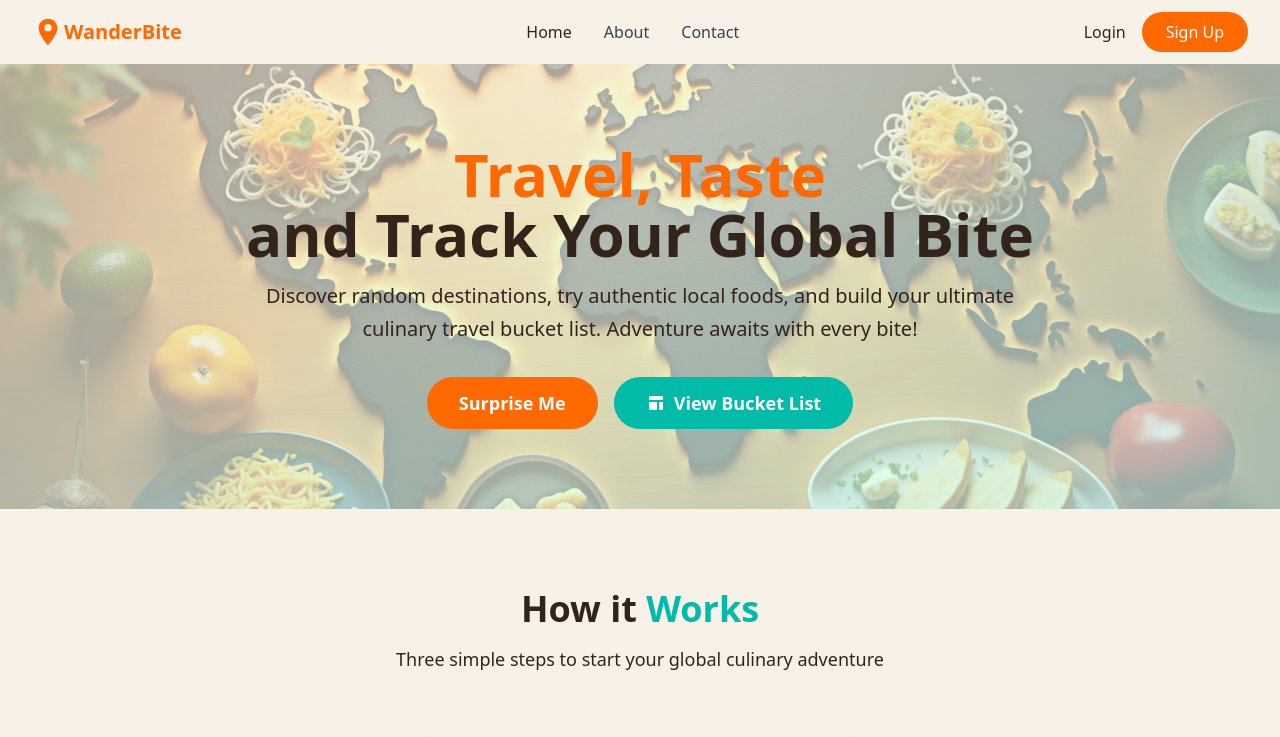
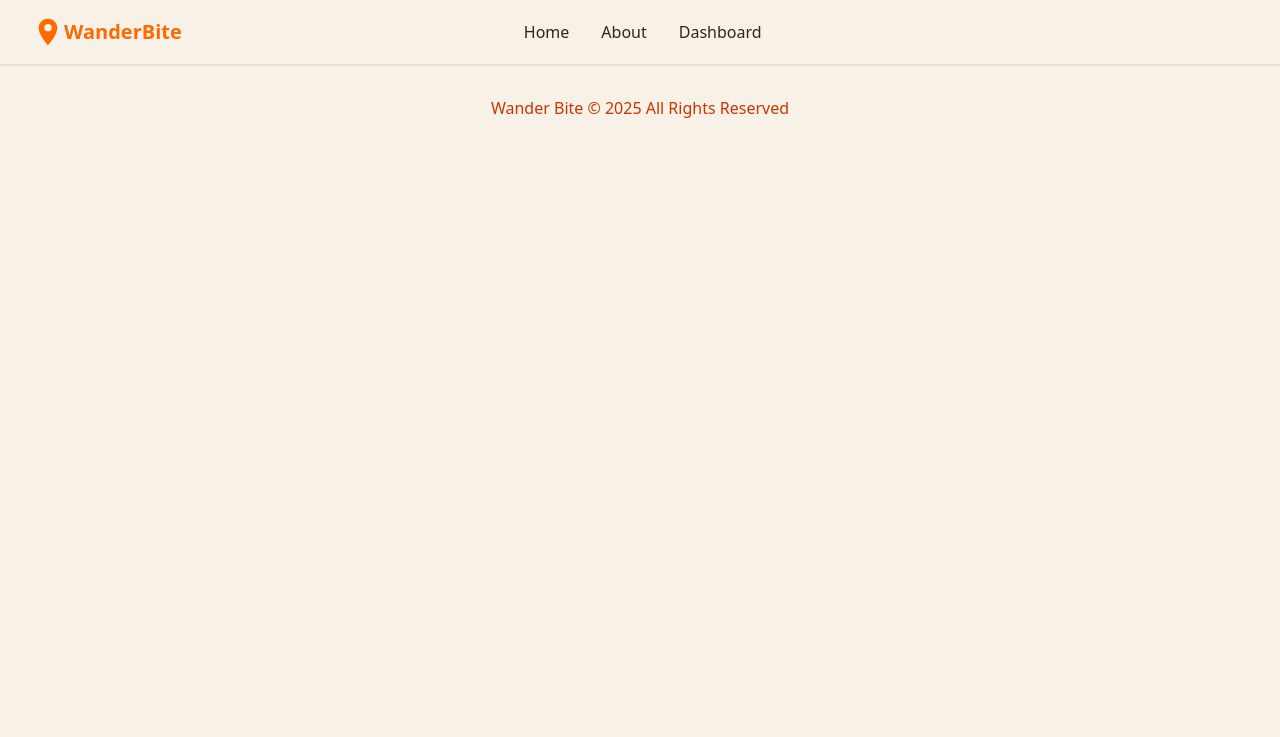
Before and after one commit to tl-smith/Foodie_Bucket_List_App, a React (Vite) app in the folder frontend/: page / in a window 1280 px wide. Shown: the top 737 px of the page. Built offline with nearby package versions, Linux system fonts and the light colour scheme.

Commit message:
Add Layout to all Frontend pages
Add A layout for all pages, which includes a
NavBar with logo and navlinks, as well as a
footer. Made sure that all other links are nested
inside the Layout route and tested it.

Implements-Requirement: #65

```diff
--- /dev/null
+++ b/frontend/src/components/Layout.jsx
@@ -0,0 +1,13 @@
+import { Outlet } from "react-router-dom";
+import NavBar from "./NavBar.jsx";
+import Footer from "./LayoutFooter.jsx";
+
+export default function Layout(){
+    return (
+        <div>
+            <NavBar/>
+            <Outlet/>
+            <Footer/>
+        </div>
+    );
+}
--- /dev/null
+++ b/frontend/src/components/LayoutFooter.jsx
@@ -0,0 +1,13 @@
+
+
+export default function Footer() {
+  return (
+    <footer className="py-8">
+      <div className="max-w-6xl mx-auto px-4 sm:px-6 lg:px-8">
+        <div className="flex justify-center space-x-6">
+          <p className="text-orange-700">Wander Bite © 2025 All Rights Reserved</p>
+        </div>
+      </div>
+    </footer>
+  )
+}
--- /dev/null
+++ b/frontend/src/components/NavBar.jsx
@@ -0,0 +1,62 @@
+import { NavLink } from "react-router-dom";
+
+export default function NavBar() {
+    function Logo() {
+        return (
+            <div className="flex items-center">
+                <a href="/home" className="text-orange-500 hover:text-orange-600">
+                    <svg
+                        className="w-8 h-8"
+                        fill="currentColor"
+                        viewBox="0 0 24 24"
+                    xmlns="http://www.w3.org/2000/svg"
+                        >
+                        <path d="M12 2C8.134 2 5 5.134 5 9c0 5.25 7 13 7 13s7-7.75 7-13c0-3.866-3.134-7-7-7zm0 9.5A2.5 2.5 0 1 1 12 6a2.5 2.5 0 0 1 0 5.5z" />
+                    </svg>
+                </a>
+                <span className="text-xl font-bold text-orange-500">WanderBite</span>
+            </div>
+        );
+    }
+
+  return (
+    <header className="bg-[#f7f1e8] shadow-sm">
+      <div className="max-w-7xl mx-auto px-4 sm:px-6 lg:px-8">
+        <div className="flex justify-between items-center h-16 w-3/5">
+          <Logo/>
+
+          {/* Navigation */}
+          <nav className="hidden md:flex space-x-8">
+            <NavLink
+                to="/home"
+                className={({isActive}) => {
+                    return isActive ?
+                    "text-orange-500 hover:text-orange-600 font-medium border-b-2 border-orange-500" : "text-[#32241b] hover:text-orange-500 font-medium"
+                }}
+            >
+                Home
+            </NavLink>
+            <NavLink
+                to="/about"
+                className={({isActive}) => {
+                    return isActive ?
+                    "text-orange-500 hover:text-orange-600 font-medium border-b-2 border-orange-500" : "text-[#32241b] hover:text-orange-500 font-medium"
+                }}
+            >
+                About
+            </NavLink>
+            <NavLink
+                to="/dashboard"
+                className={({isActive}) => {
+                    return isActive ?
+                    "text-orange-500 hover:text-orange-600 font-medium border-b-2 border-orange-500" : "text-[#32241b] hover:text-orange-500 font-medium"
+                }}
+            >
+                Dashboard
+            </NavLink>
+          </nav>
+        </div>
+      </div>
+    </header>
+  )
+}
--- a/frontend/src/main.jsx
+++ b/frontend/src/main.jsx
@@ -4,6 +4,7 @@ import { BrowserRouter, Routes, Route } from 'react-router-dom';
 import Home from './pages/Home.jsx'
 import About from './pages/About.jsx';
 import Dashboard from './pages/Dashboard.jsx';
+import Layout from "./components/Layout.jsx";
 import './index.css'
 
 
@@ -12,9 +13,11 @@ const root = document.getElementById("root");
 ReactDOM.createRoot(root).render(
   <BrowserRouter>
     <Routes>
-      <Route path="/" element={< Home />} />
-      <Route path="/about" element={< About />} />
-      <Route path="/dashboard" element={< Dashboard />} />
+      <Route path="/" element={< Layout/>}>
+        <Route path="/home" element={< Home />} />
+        <Route path="/about" element={< About />} />
+        <Route path="/dashboard" element={< Dashboard />} />
+      </Route>
     </Routes>
   </BrowserRouter>
 );
```
